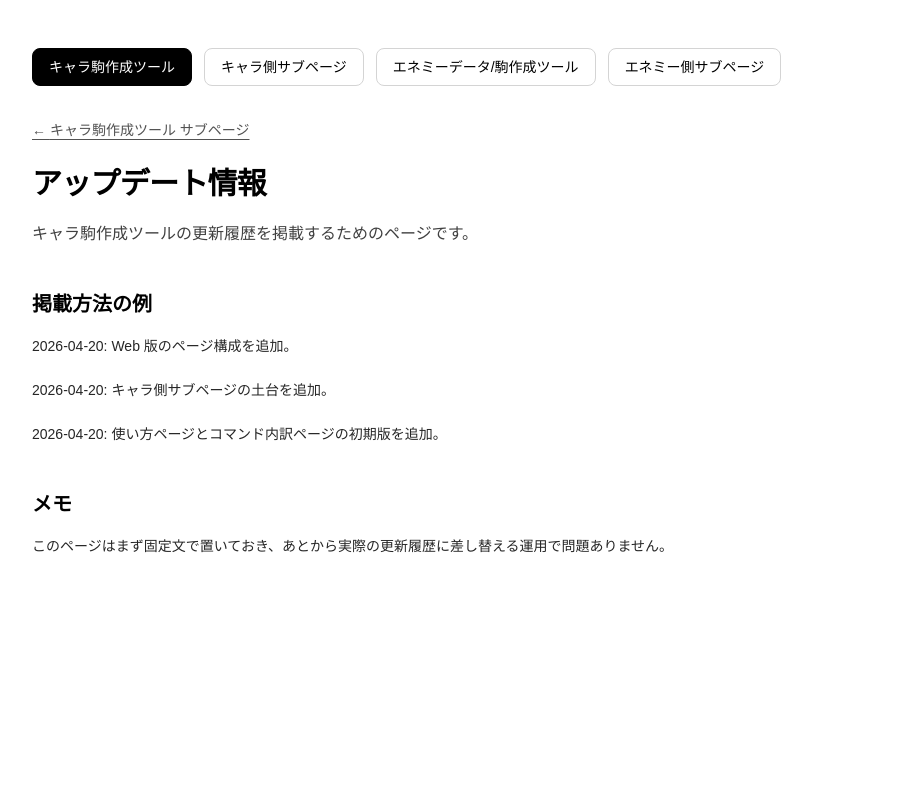
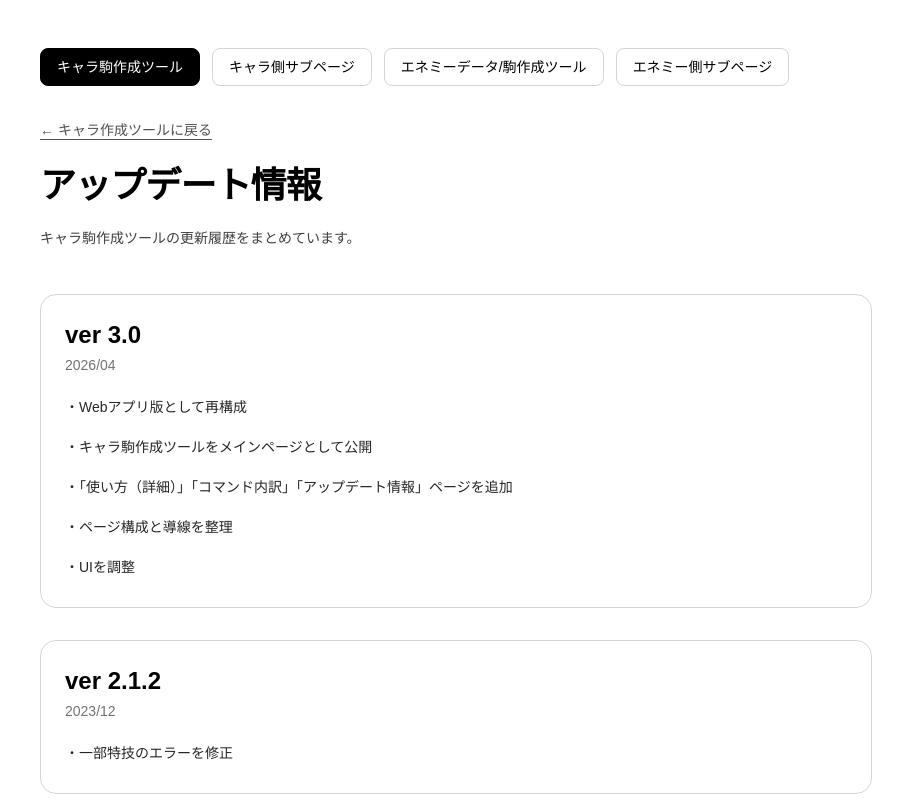
Before and after one commit to ramune428/lhtrpg_webapp_challenge, a Next.js app in the folder frontend/: page /character/updates in a window 1280 px wide. Shown: the top 800 px of the page, without its empty margins (184-1087 px from the left). Built offline with nearby package versions, Linux system fonts and the light colour scheme.

Commit message:
ページ「アップデート情報」を作成

```diff
--- a/frontend/app/character/updates/page.tsx
+++ b/frontend/app/character/updates/page.tsx
@@ -1,29 +1,145 @@
-import StaticPage from "@/components/static-page";
+import Link from "next/link";
+import AppNav from "@/components/app-nav";
+
+type UpdateItem = {
+  version: string;
+  date?: string;
+  notes: string[];
+};
+
+const plannedFeatures = [
+  "特技による弱点、軽減の反映",
+  "追加効果の反映",
+  "マスタリー、スタイルなどの常時特技の反映",
+];
+
+const updates: UpdateItem[] = [
+  {
+    version: "ver 3.0",
+    date: "2026/04",
+    notes: [
+      "Webアプリ版として再構成",
+      "キャラ駒作成ツールをメインページとして公開",
+      "「使い方（詳細）」「コマンド内訳」「アップデート情報」ページを追加",
+      "ページ構成と導線を整理",
+      "UIを調整",
+    ],
+  },
+  {
+    version: "ver 2.1.2",
+    date: "2023/12",
+    notes: ["一部特技のエラーを修正"],
+  },
+  {
+    version: "ver 2.1",
+    date: "2023/11",
+    notes: ["キャラクタータグを「キャラクターメモ」に追加"],
+  },
+  {
+    version: "ver 2.0",
+    date: "2023/10",
+    notes: ["「LHTRPG- キャラ駒作成ツール（CCFOLIA）」の正式リリース"],
+  },
+  {
+    version: "ver 1.4",
+    date: "2023/09",
+    notes: [
+      "ダメージロールの追加（[追撃] [衰弱] [再生] [障壁]）",
+      "WebページをNotionに変更",
+      "「コマンド内訳」「アップデート情報」ページを追加",
+      "[クリア] ボタンを追加",
+    ],
+  },
+  {
+    version: "ver 1.3",
+    date: "2023/08",
+    notes: [
+      "ネームドアイテム / 魔具を所持品に入れていた時にエラーが発生する状態を改善",
+      "一部特技のダメージロールを追加（[直接ダメージを除くダメージ系] [回復]）",
+      "ページ内文章を変更",
+      "使い方ページを追加",
+    ],
+  },
+  {
+    version: "ver 1.2",
+    date: "2023/08",
+    notes: ["キャラクターID参照からキャラクターURL参照に変更"],
+  },
+  {
+    version: "ver 1.1",
+    date: "2023/07",
+    notes: [
+      ".exe から Webアプリ化（限定公開）",
+      "基本データ [説明欄] を駒メモ欄に反映",
+    ],
+  },
+  {
+    version: "ver 1.0",
+    date: "2023/07",
+    notes: [".exe を作成（限定配布）"],
+  },
+];
 
 export default function CharacterUpdatesPage() {
   return (
-    <StaticPage
-      current="character"
-      title="アップデート情報"
-      lead="キャラ駒作成ツールの更新履歴を掲載するためのページです。"
-      backHref="/character/subpages"
-      backLabel="キャラ駒作成ツール サブページ"
-      sections={[
-        {
-          title: "掲載方法の例",
-          paragraphs: [
-            "2026-04-20: Web 版のページ構成を追加。",
-            "2026-04-20: キャラ側サブページの土台を追加。",
-            "2026-04-20: 使い方ページとコマンド内訳ページの初期版を追加。",
-          ],
-        },
-        {
-          title: "メモ",
-          paragraphs: [
-            "このページはまず固定文で置いておき、あとから実際の更新履歴に差し替える運用で問題ありません。",
-          ],
-        },
-      ]}
-    />
+    <main className="min-h-screen bg-white text-black">
+      <div className="mx-auto w-full max-w-4xl px-6 py-12 sm:px-8">
+        <AppNav current="character" />
+
+        <div className="mb-6">
+          <Link
+            href="/"
+            className="text-sm text-neutral-600 underline underline-offset-4"
+          >
+            ← キャラ作成ツールに戻る
+          </Link>
+        </div>
+
+        <header className="mb-10">
+          <h1 className="mb-4 text-3xl font-bold tracking-tight sm:text-4xl">
+            アップデート情報
+          </h1>
+          <p className="text-sm leading-8 text-neutral-700">
+            キャラ駒作成ツールの更新履歴をまとめています。
+          </p>
+        </header>
+
+        {/*
+        <section className="mb-12 rounded-2xl border border-amber-300 bg-amber-50 p-6">
+          <h2 className="mb-4 text-2xl font-semibold">アップデート予定（仮）</h2>
+          <p className="mb-4 text-sm leading-8 text-neutral-800">
+            作者が追加したいと考えている機能です。いつ実装できるか、また実装できるかどうかも未定です。
+          </p>
+
+          <ul className="space-y-2 text-sm leading-8 text-neutral-800">
+            {plannedFeatures.map((feature) => (
+              <li key={feature}>・{feature}</li>
+            ))}
+          </ul>
+        </section>
+        */}
+
+        <section className="space-y-8">
+          {updates.map((update) => (
+            <section
+              key={update.version}
+              className="rounded-2xl border border-neutral-300 p-6"
+            >
+              <h2 className="mb-1 text-2xl font-semibold">{update.version}</h2>
+
+              {update.date ? (
+                <p className="mb-4 text-sm text-neutral-500">{update.date}</p>
+              ) : null}
+
+              <ul className="space-y-2 text-sm leading-8 text-neutral-800">
+                {update.notes.map((note) => (
+                  <li key={note}>・{note}</li>
+                ))}
+              </ul>
+            </section>
+          ))}
+        </section>
+      </div>
+    </main>
   );
 }
```
